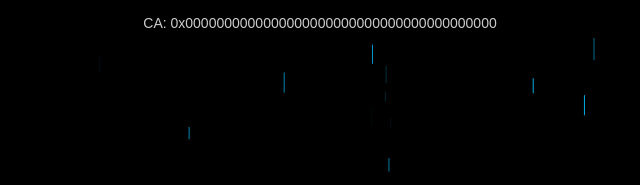
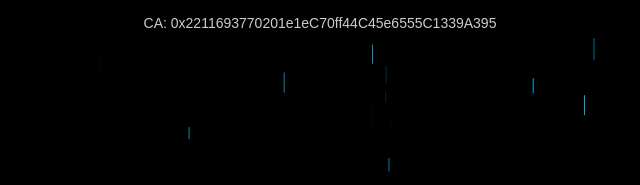
Before and after one commit to nothing010101/splash, a plain HTML site: page index.html in a window 1280 px wide. Shown: the part 376-561 px from the top of the page, 320-960 px from the left. Drawn offline with Linux system fonts and the light colour scheme.

Commit message:
Add files via upload

```diff
--- a/index.html
+++ b/index.html
@@ -71,7 +71,7 @@
       <a href="https://t.me/+xJNPutS--bBiNmU9" target="_blank">TELEGRAM</a>
       <a href="https://dexscreener.com/base" target="_blank">DEXSCREENER</a>
     </div>
-    <div class="ca">CA: 0x0000000000000000000000000000000000000000</div>
+    <div class="ca">CA: 0x2211693770201e1eC70ff44C45e6555C1339A395</div>
   </div>  <script>
     const canvas = document.getElementById('rain');
     const ctx = canvas.getContext('2d');
```
